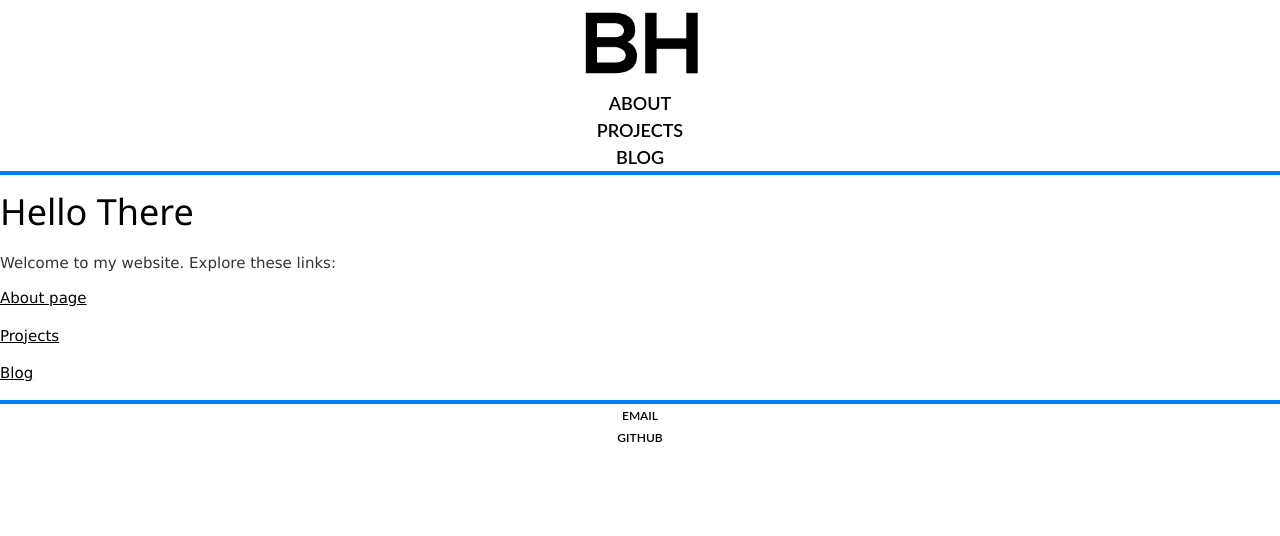
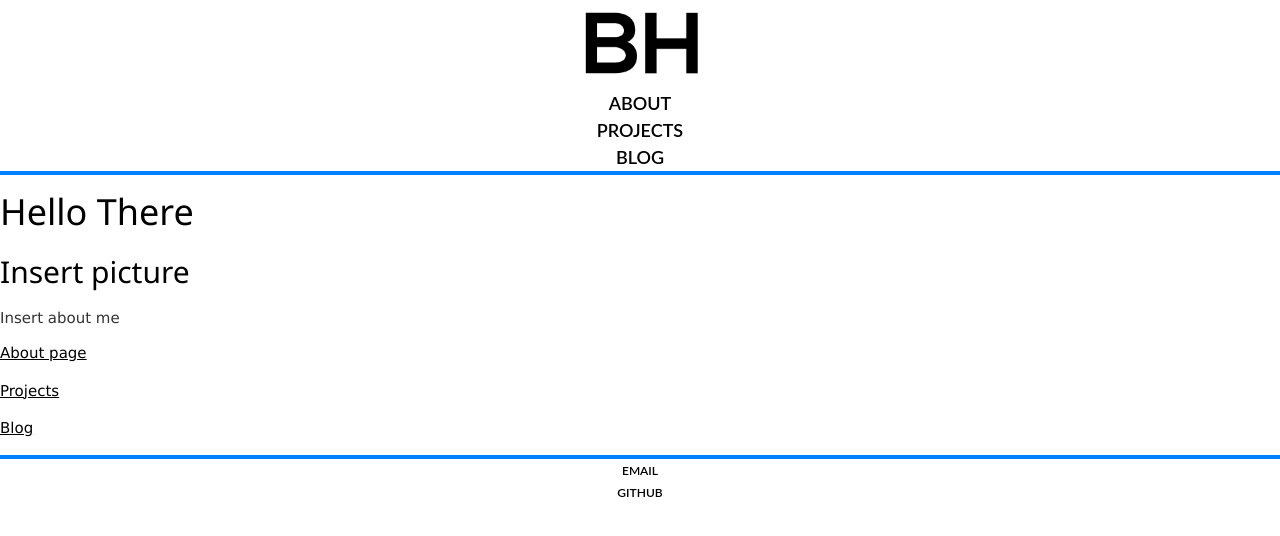
Before and after one commit to beauhodes/beauhodes.github.io, a Jekyll site: the page built from index.html, in a window 1280 px wide. Shown: the top 536 px of the page. Built offline with Jekyll 4.4.1, drawn with Linux system fonts in a browser that asks for light colours.

Commit message:
Update index.html

```diff
--- a/index.html
+++ b/index.html
@@ -4,7 +4,8 @@ title: Beau Hodes
 ---
 <div class="blurb">
 	<h1>Hello There</h1>
-	<p>Welcome to my website. Explore these links:</p>
+	<h2>Insert picture</h2>
+	<p>Insert about me</p>
 	<a href="/projects">About page</a></p>
 	<a href="/projects">Projects</a></p>
 	<a href="/projects">Blog</a></p>
```
